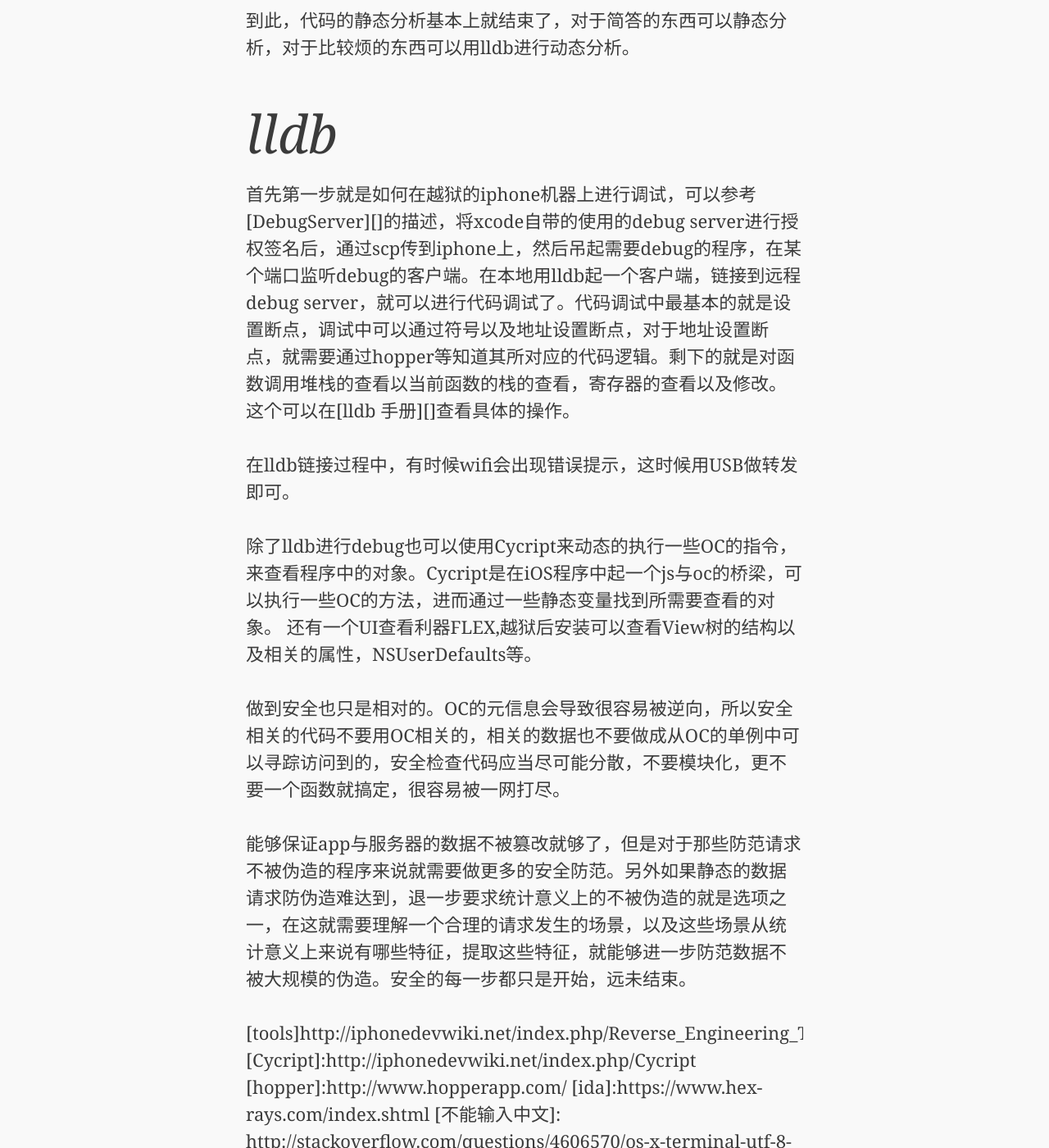
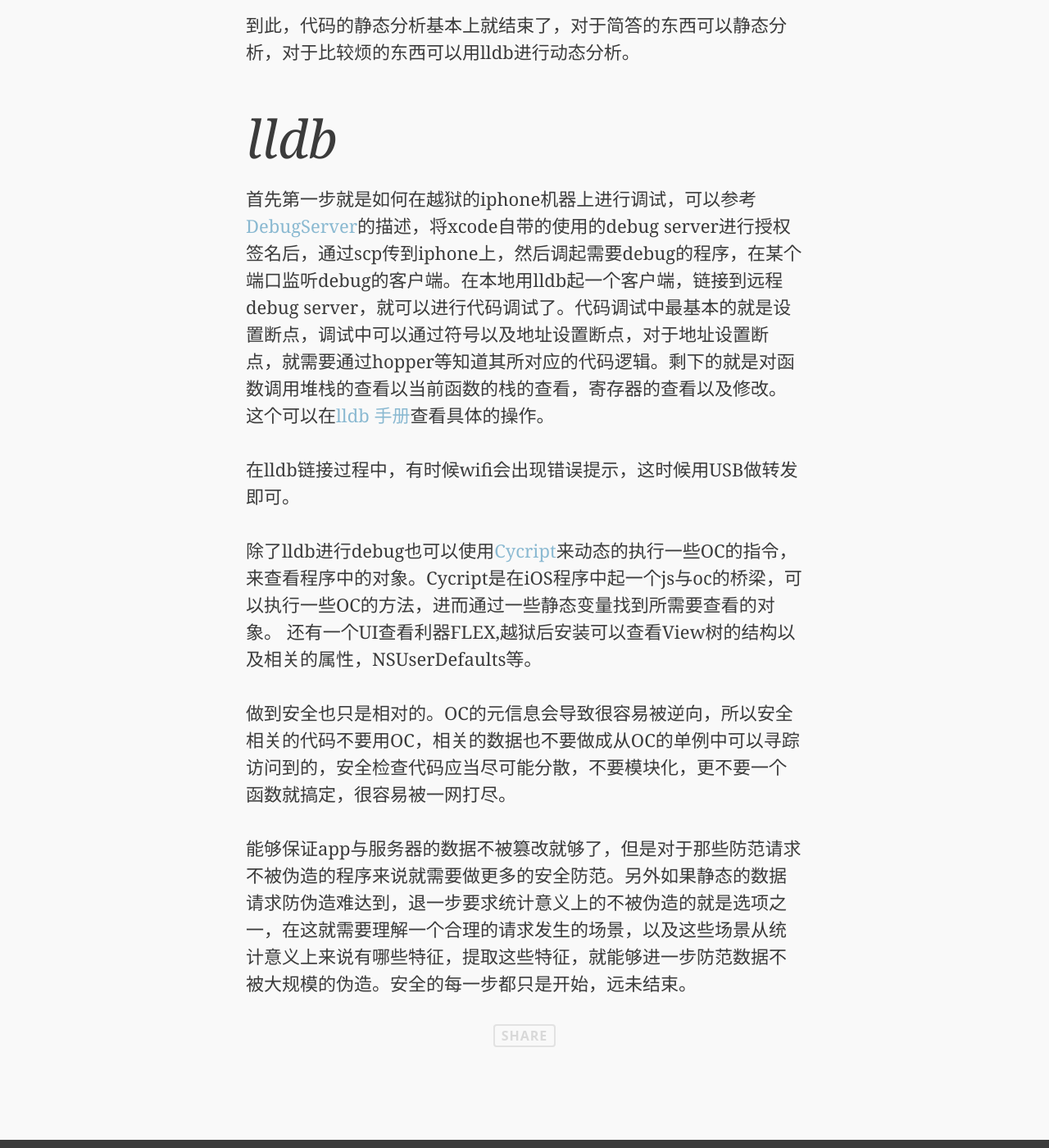
Before and after one commit to landfound/todaylover.github.io, a Jekyll site: the page built from _posts/2015-07-02-ios-security-1.md, in a window 1280 px wide and 1400 px high, scrolled down 5221 px. Shown: the whole window at 82% size. Built offline with Jekyll 4.4.1, drawn with Linux system fonts in a browser that asks for light colours; some web fonts are replaced; Markdown is read by kramdown in place of the engine named in the settings; comment, search, counter and statistics services are not loaded; some of the changed text lies outside the part shown.

Commit message:
fix some spell

````diff
--- a/_posts/2015-07-02-ios-security-1.md
+++ b/_posts/2015-07-02-ios-security-1.md
@@ -4,8 +4,7 @@ title: iOS 安全
 category: articles
 ---
 
-由于iOS的app安装源的封闭性以及沙盒设计，iOS安全一般是指用户的数据是否安全存储，iOS客户端与服务器的通信是否安全。存储安全常见就是数据库层的加密，或者在程序中直接嵌入对称加密，相对于与服务器之间的通信来说一则攻击者不容易接触，
-二则一旦接触就是找到秘钥一个任务。一般秘钥放在keychain或者嵌在代码中。在这主要讨论与服务器通信的安全。一个对于通信的解决大概经历一下几个过程。
+由于iOS的app安装源的封闭性以及沙盒设计，iOS安全一般是指用户的数据是否安全存储，iOS客户端与服务器的通信是否安全。存储安全常见就是数据库层的加密，或者在程序中直接嵌入对称加密，相对于与服务器之间的通信来说一则攻击者不容易接触，二则一旦接触就是找到秘钥一个任务。一般秘钥放在keychain或者嵌在代码中。在这主要讨论与服务器通信的安全。一个对于通信的解决大概经历一下几个过程。
 
 #数据抓取
 
@@ -25,8 +24,7 @@ category: articles
 file "binary file path"
 ```
 
-查看拿到的二进制文件的文件组成,如“binary name: Mach-O 64-bit executable x86_64”。要获得更多的关于
-该文件的信息可以使用苹果自带的工具`otool`,该工具会可以查看macho的格式中的特定部分。简单的说macho可以分为三部分：描述头，加载描述，数据。
+查看拿到的二进制文件的文件组成,如`binary name: Mach-O 64-bit executable x86_64`。要获得更多的关于该文件的信息可以使用苹果自带的工具`otool`,该工具会可以查看macho的格式中的特定部分。简单的说macho可以分为三部分：描述头，加载描述，数据。
 其中描述头包含整个的文件组成；加载描述则是说改文件加载到内存中需要遵循的一些加载地址；数据则包含真正执行程序、符号以及数据。macho还对文件按照段与区进行了
 二级描述，一个段中可以有多个区，加载描述以及数据都是按照段与区进行组织。我们可以通过`otool -h`查看描述头，`otool -l`查看加载描述，`otool -t`查看
 __TEXT段下__text区的数据等等。
@@ -58,19 +56,20 @@ __TEXT段下__text区的数据等等。
 
 #lldb
 
-首先第一步就是如何在越狱的iphone机器上进行调试，可以参考[DebugServer][]的描述，将xcode自带的使用的debug server进行授权签名后，通过scp传到iphone上，然后吊起需要debug的程序，在某个端口监听debug的客户端。在本地用lldb起一个客户端，链接到远程debug server，就可以进行代码调试了。代码调试中最基本的就是设置断点，调试中可以通过符号以及地址设置断点，对于地址设置断点，就需要通过hopper等知道其所对应的代码逻辑。剩下的就是对函数调用堆栈的查看以当前函数的栈的查看，寄存器的查看以及修改。这个可以在[lldb 手册][]查看具体的操作。
+首先第一步就是如何在越狱的iphone机器上进行调试，可以参考[DebugServer][]的描述，将xcode自带的使用的debug server进行授权签名后，通过scp传到iphone上，然后调起需要debug的程序，在某个端口监听debug的客户端。在本地用lldb起一个客户端，链接到远程debug server，就可以进行代码调试了。代码调试中最基本的就是设置断点，调试中可以通过符号以及地址设置断点，对于地址设置断点，就需要通过hopper等知道其所对应的代码逻辑。剩下的就是对函数调用堆栈的查看以当前函数的栈的查看，寄存器的查看以及修改。这个可以在[lldb 手册][]查看具体的操作。
 
 在lldb链接过程中，有时候wifi会出现错误提示，这时候用USB做转发即可。
 
-除了lldb进行debug也可以使用Cycript来动态的执行一些OC的指令，来查看程序中的对象。Cycript是在iOS程序中起一个js与oc的桥梁，可以执行一些OC的方法，进而通过一些静态变量找到所需要查看的对象。
+除了lldb进行debug也可以使用[Cycript][]来动态的执行一些OC的指令，来查看程序中的对象。Cycript是在iOS程序中起一个js与oc的桥梁，可以执行一些OC的方法，进而通过一些静态变量找到所需要查看的对象。
 还有一个UI查看利器FLEX,越狱后安装可以查看View树的结构以及相关的属性，NSUserDefaults等。
 
 
-做到安全也只是相对的。OC的元信息会导致很容易被逆向，所以安全相关的代码不要用OC相关的，相关的数据也不要做成从OC的单例中可以寻踪访问到的，安全检查代码应当尽可能分散，不要模块化，更不要一个函数就搞定，很容易被一网打尽。
+做到安全也只是相对的。OC的元信息会导致很容易被逆向，所以安全相关的代码不要用OC，相关的数据也不要做成从OC的单例中可以寻踪访问到的，安全检查代码应当尽可能分散，不要模块化，更不要一个函数就搞定，很容易被一网打尽。
 
 能够保证app与服务器的数据不被篡改就够了，但是对于那些防范请求不被伪造的程序来说就需要做更多的安全防范。另外如果静态的数据请求防伪造难达到，退一步要求统计意义上的不被伪造的就是选项之一，在这就需要理解一个合理的请求发生的场景，以及这些场景从统计意义上来说有哪些特征，提取这些特征，就能够进一步防范数据不被大规模的伪造。安全的每一步都只是开始，远未结束。
 
-[tools]http://iphonedevwiki.net/index.php/Reverse_Engineering_Tools
+[self signed cert:]:http://stackoverflow.com/questions/10175812/how-to-create-a-self-signed-certificate-with-openssl
+[tools]:http://iphonedevwiki.net/index.php/Reverse_Engineering_Tools
 [Cycript]:http://iphonedevwiki.net/index.php/Cycript
 [hopper]:http://www.hopperapp.com/
 [ida]:https://www.hex-rays.com/index.shtml
````
Also changed, not shown: other parts of _posts/2015-07-02-ios-security-1.md (+1 -1 lines).
